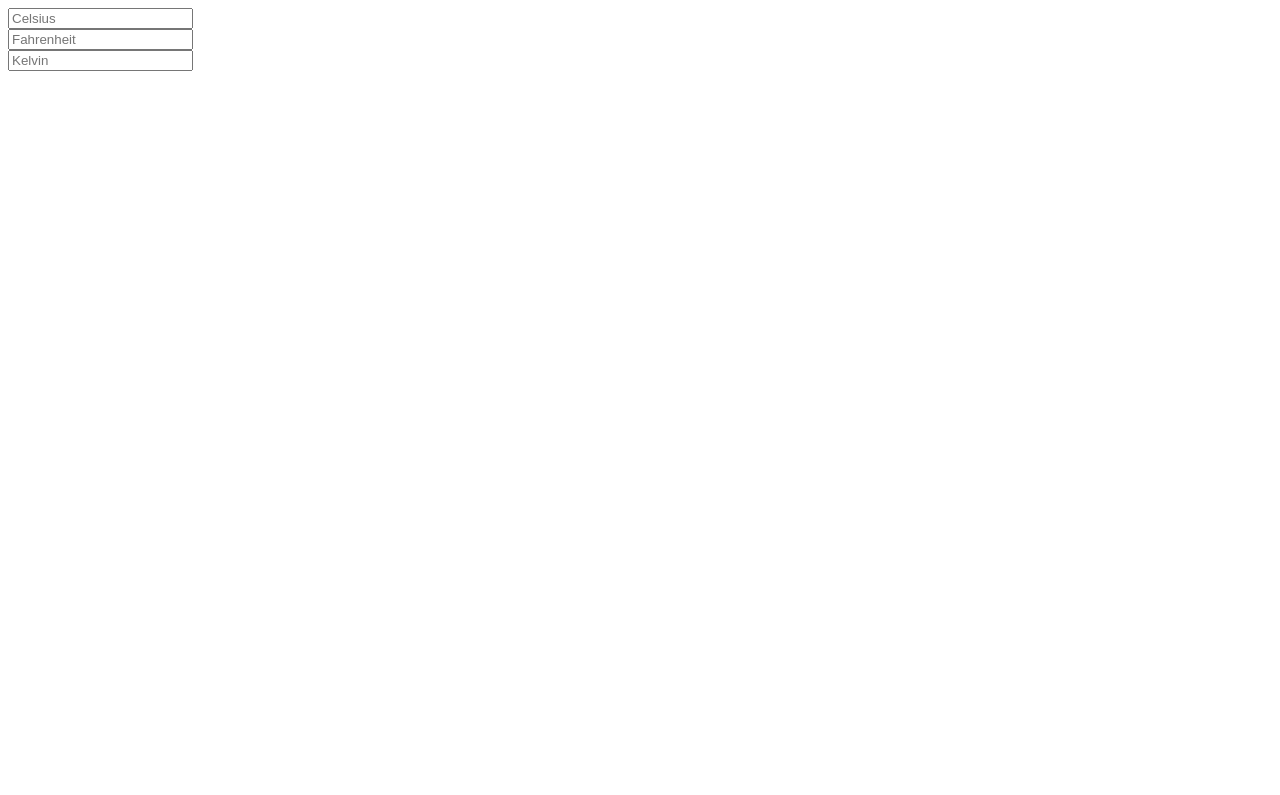
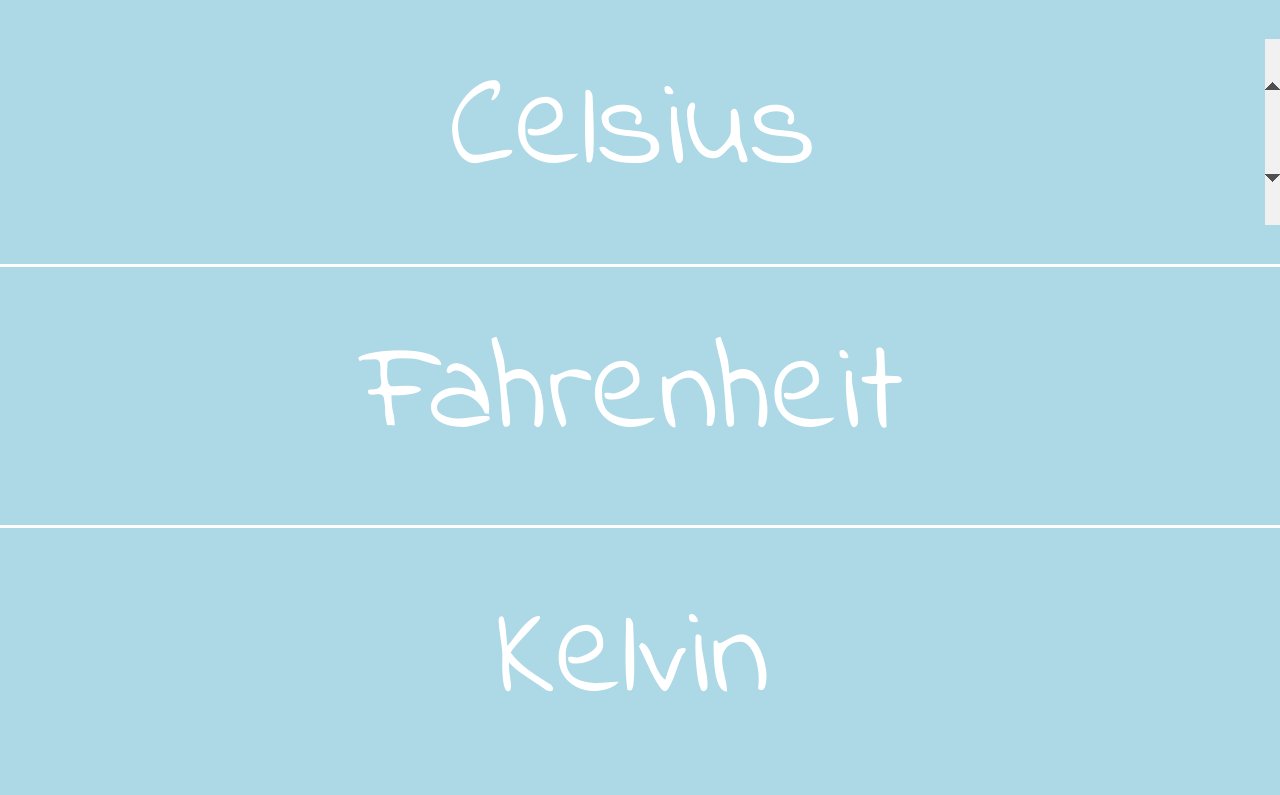
Before and after one commit to ch264/temperature_converter, a plain HTML site: page index.html in a window 1280 px wide. Drawn offline with Linux system fonts and the light colour scheme.

Commit message:
added styling

```diff
--- a/index.html
+++ b/index.html
@@ -4,17 +4,18 @@
 	<meta charset="UTF-8">
 	<meta name="viewport" content="width=device-width, initial-scale=1.0">
 	<meta http-equiv="X-UA-Compatible" content="ie=edge">
+	<link rel="stylesheet" href="styles.css">
 	<title>Temperature Converter</title>
-	<link rel="stylesheet" href="styles.css">
+
 </head>
 <body>
-	<div class="Celsius">
+	<div class="celsius">
 		<input type="number" placeholder="Celsius">
 	</div>
-	<div class="Fahrenheit">
+	<div class="fahrenheit">
 		<input type="number" placeholder="Fahrenheit">
 	</div>
-	<div class="Kelvin">
+	<div class="kelvin">
 		<input type="number" placeholder="Kelvin">
 	</div>
 </body>
--- a/styles.css
+++ b/styles.css
@@ -0,0 +1,40 @@
+@import url('https://fonts.googleapis.com/css?family=Indie+Flower');
+
+* {
+	padding: 0em;
+	margin: 0em;
+	box-sizing: border-box;
+}
+
+body {
+	background: lightblue;
+}
+
+div {
+	height: 33vh;
+}
+
+input {
+	width: 100%;
+	height: 100%;
+	border: 0;
+	background: lightblue;
+	color: white;
+	font-size: 8em;
+	text-align: center;
+	font-family: 'Indie Flower', cursive, sans-serif;
+}
+
+.fahrenheit {
+	border-top: 3px solid white;
+	border-bottom: 3px solid white;
+}
+
+/* pseudoelement */
+::-webkit-input-placeholder { /*chrome/Opera/Safari*/
+	color: #ffffff;
+}
+
+::-moz-placeholder { /* firefox */
+	color: #ffffff;
+}
```
